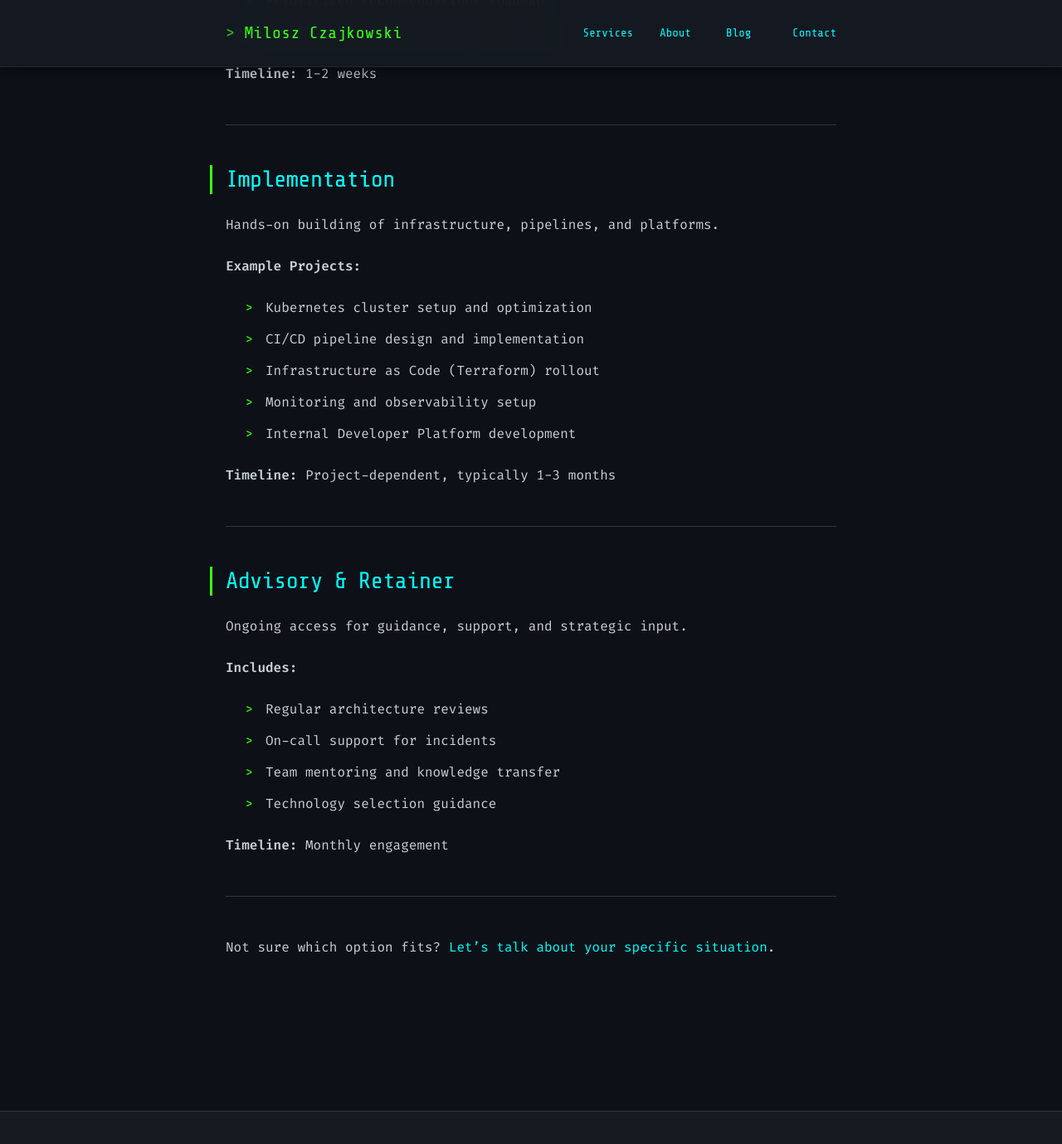
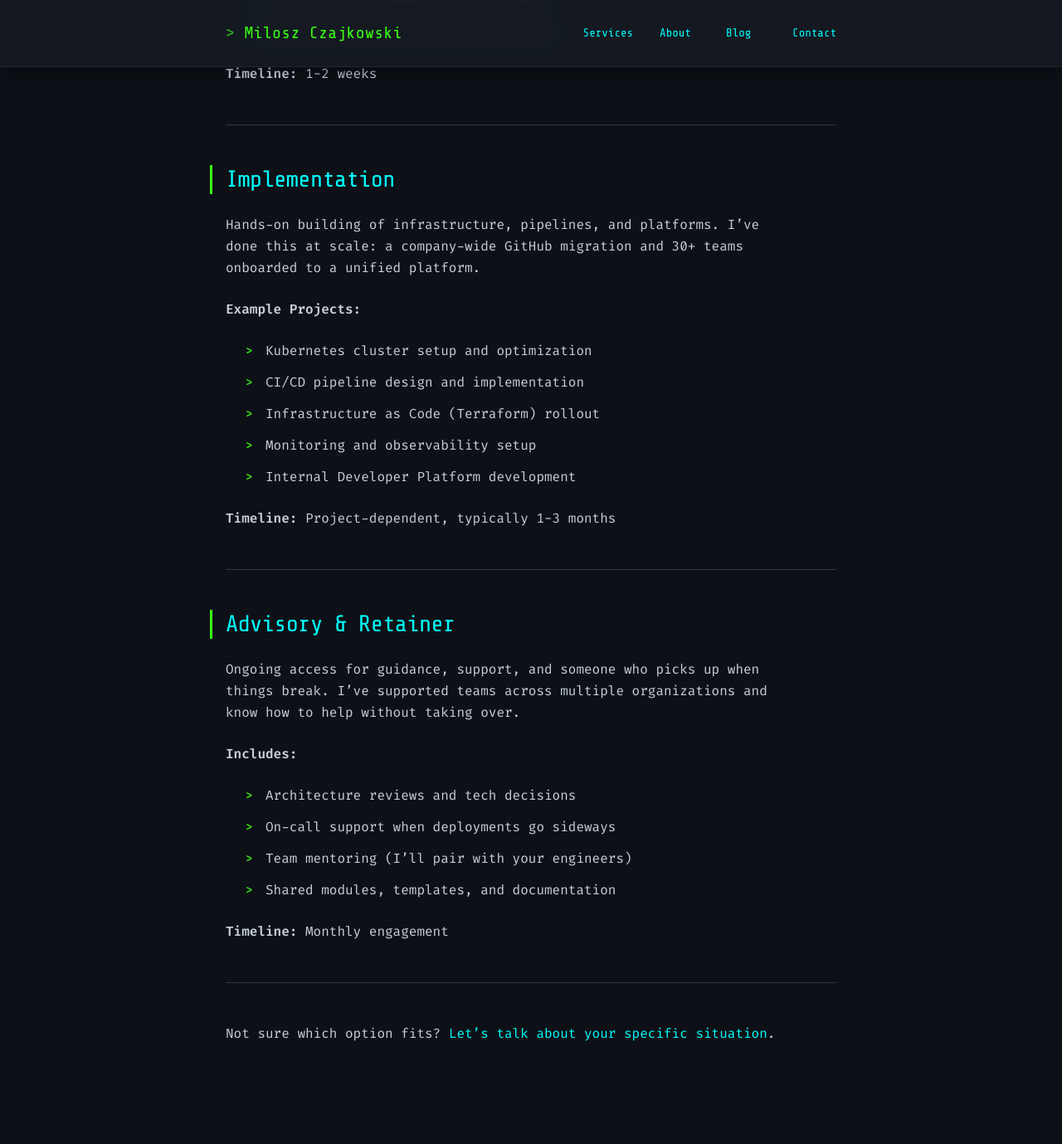
Before and after one commit to reforgeit/reforgeit.github.io, a Jekyll site: the page built from services.md, in a window 1280 px wide and 1400 px high, scrolled down 679 px. Shown: the top 1379 px of the window at 83% size. Built offline with Jekyll 4.4.1, drawn with Linux system fonts in a browser that asks for light colours.

Commit message:
content: add Selected Work section and improve copy
- Add Selected Work section to about.md with 5 key achievements
- Update index.md with concrete platform and migration accomplishments
- Improve services.md Implementation and Advisory descriptions
- Remove client names, fix AI slop patterns and duplicate phrases

Co-Authored-By: Claude Opus 4.5 <noreply@anthropic.com>

```diff
--- a/services.md
+++ b/services.md
@@ -24,7 +24,7 @@ I review your cloud and DevOps setup, find what's broken or risky, and tell you
 
 ## Implementation
 
-Hands-on building of infrastructure, pipelines, and platforms.
+Hands-on building of infrastructure, pipelines, and platforms. I've done this at scale: a company-wide GitHub migration and 30+ teams onboarded to a unified platform.
 
 **Example Projects:**
 - Kubernetes cluster setup and optimization
@@ -39,13 +39,13 @@ Hands-on building of infrastructure, pipelines, and platforms.
 
 ## Advisory & Retainer
 
-Ongoing access for guidance, support, and strategic input.
+Ongoing access for guidance, support, and someone who picks up when things break. I've supported teams across multiple organizations and know how to help without taking over.
 
 **Includes:**
-- Regular architecture reviews
-- On-call support for incidents
-- Team mentoring and knowledge transfer
-- Technology selection guidance
+- Architecture reviews and tech decisions
+- On-call support when deployments go sideways
+- Team mentoring (I'll pair with your engineers)
+- Shared modules, templates, and documentation
 
 **Timeline:** Monthly engagement
 
```
Also changed, not shown: about.md (+9 -1 lines), index.md (+3 -1 lines).
